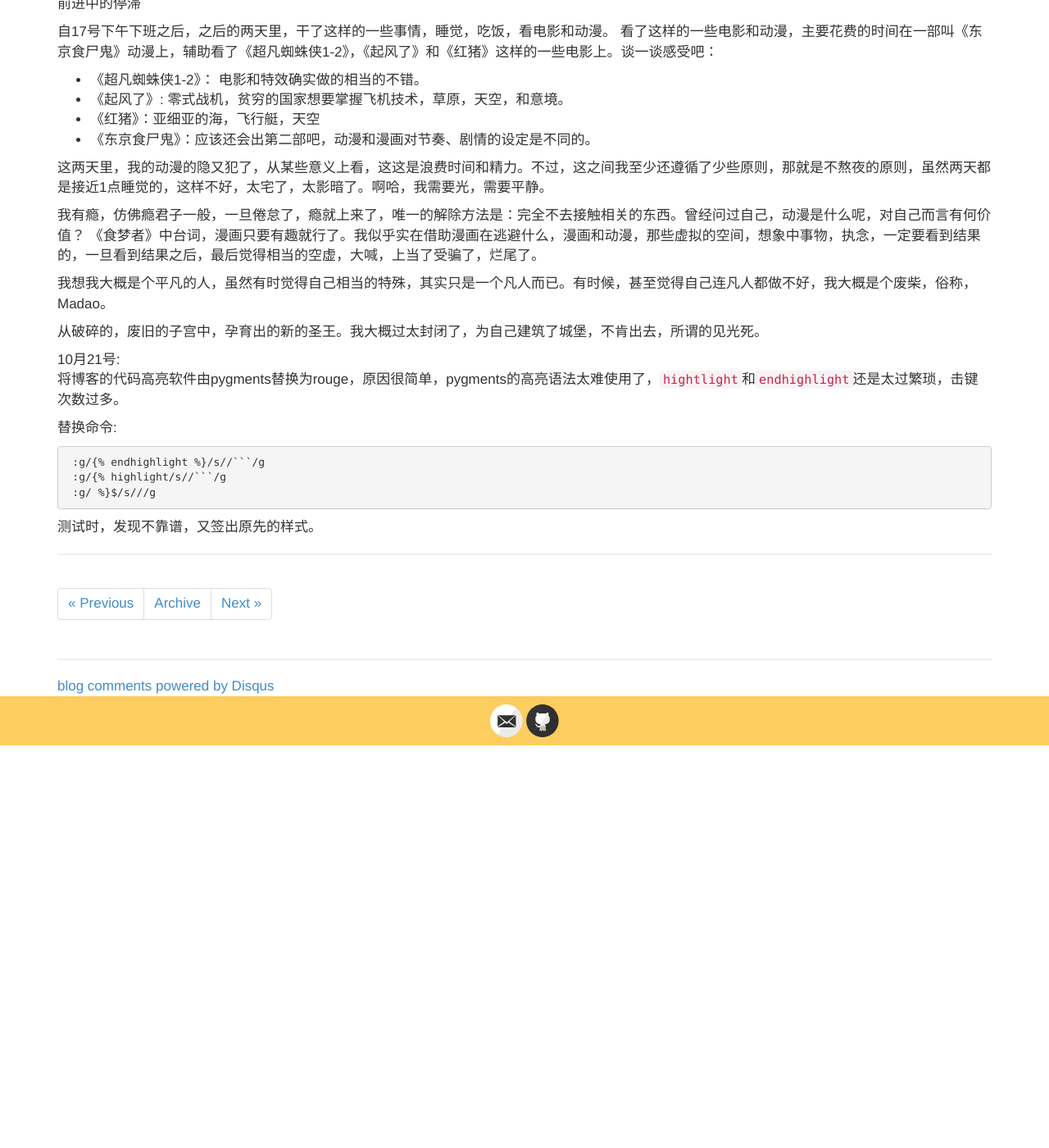
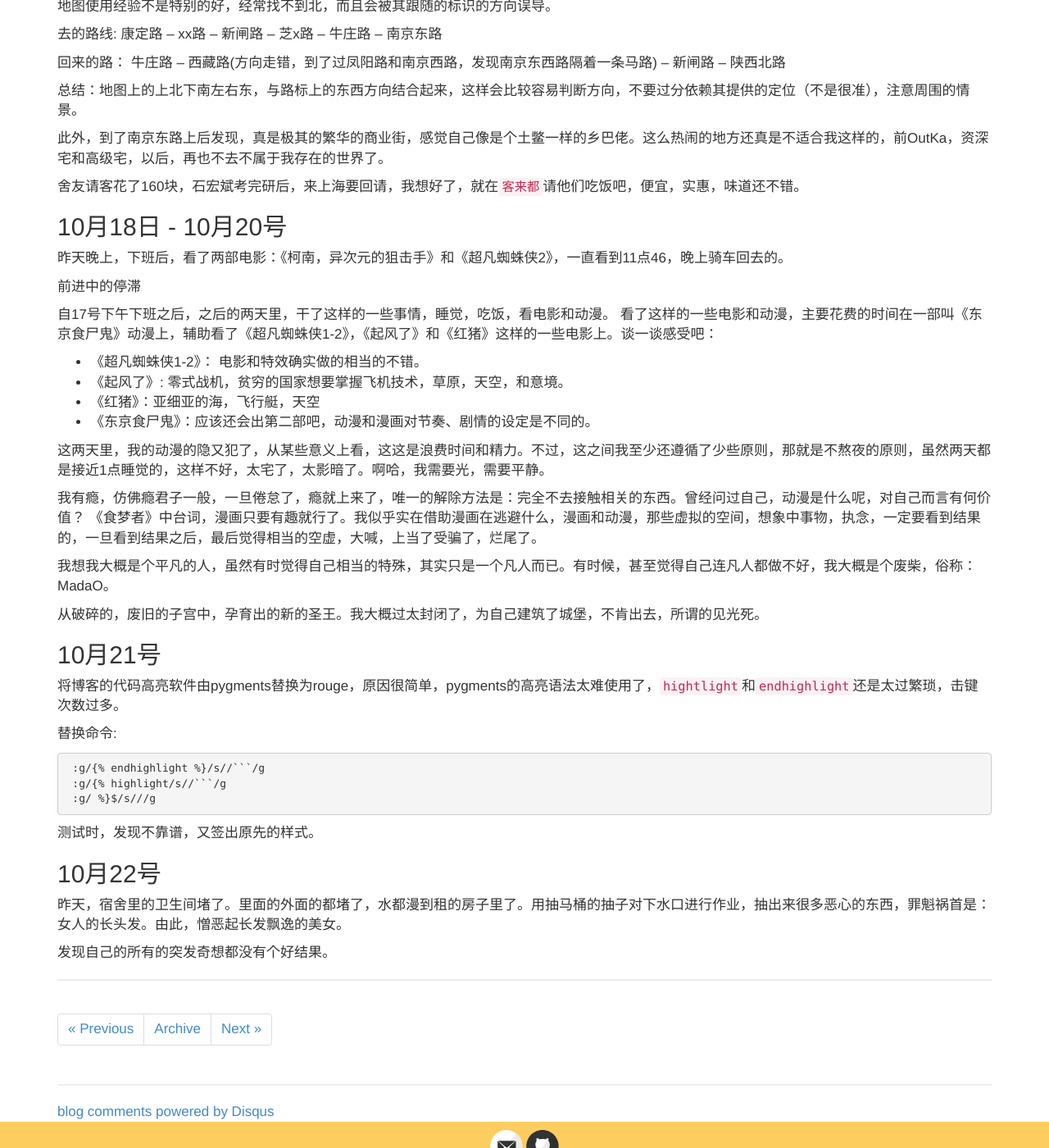
Before and after one commit to xiajian/xiajian.github.io, a Jekyll site: the page built from _posts/2014-09-06-心情日记.md, in a window 1280 px wide and 1400 px high, scrolled down 3740 px. Shown: the whole window at 82% size. Built offline with Jekyll 4.4.1, drawn with Linux system fonts in a browser that asks for light colours; comment, search, counter and statistics services are not loaded; before the commit the page ends 4649 px from its top, so only the background shows below that; some of the changed text lies outside the part shown.

Commit message:
添加bundle

```diff
--- a/_posts/2014-09-06-心情日记.md
+++ b/_posts/2014-09-06-心情日记.md
@@ -13,14 +13,16 @@ title: 邪王真眼的夏的心情日记
 
 想要有多快，快好，还是慢好？ 当然时快好，越快越好。
 
-9月14号：
+## 9月14号
+
 昨天，指导老师发qq消息说，他的天津大学的朋友看到我的博客后，想让我去念他的研究生，一时受宠若惊，细问过后，才知道是看了我《关于软件测试总结》的博文。仔细想了想，觉的不靠谱，要是4个月前也许会考虑过去。但目前是肯定不会去的，工作中还有很多东西值得学习，公司还是相当的有发展潜力。工作对我自生的毛病改进还是相当大的。想我这样的一个非常懒的人，工作压力犹如赶马鞭子，不时时抽两下，是不会前进的。
 
 五个月前，写下篇博客时，对未来还是相当的惆怅的，虽然决定去上海而不是北京，决定学Ruby和Rails，具体的如何走下去不太清楚，但是依然信心满满，觉得自己将来是个人物，上海只是伟大航路的第一站。
 
 现在，面对的东西太多了，需要看的书太多了，需要学的东西太多了。一时间有点失措，所以，过来写日记，希望能理顺思路，看清前进的方向。无论如何，工作是需求的重心，一切以工作为中心。有了这条准测，可以判断事项的轻重缓急。所以，Ruby语言是要加强的，Mongoid是要学习，Rails也是要学习的，项目中用到的Gem包也是要学习的。
 
-9月16号:
+## 9月16号
+
 编程啊，打字啊什么的特别耗手指。尤其是哥还用着VIM，各种键盘操作，其实我就像少敲点字而已，又不想放弃VIM。昨天晚上睡觉的时候想到，可以添加一些快捷键吗，比如Ctrl-S之类的快捷键。
 
 试了一个上午，花了好长时间，发现，Ctrl-S大概不能用map进行键映射，Ctrl-Z又似乎尤其原本的语义，想来想去，只能使用功能键了。具体的添加的键映射如下:
@@ -50,7 +52,8 @@ title: 邪王真眼的夏的心情日记
 
 如果让VIM在不退出的时候，让修改的vimrc文件在当前的vim中生效，在命令模式下，执行`:source ~/.vimrc`
 
-9月20号:
+## 9月20号
+
 昨天晚上头疼的厉害，以为自己感冒了，书也看不进去，于是就跟同事聊天。聊过之后才知道，其实同事都挺NB的，什么交换生留学生之流的，弹钢琴会书法之类。仔细想想，自己就是个土包子，除了会敲字编程，会看的书之外，其他就没什么能力了。不过呢，现在的我只需要这项能力而已，其他都是多余的不必要的，所以，我想说的，我找到了可以度过一生的事业，这样不是挺好的吗，所以，他人再NB也无用，自己NB才是最重要的。
 
 今天早上，10:40的样子，貌似已经不能称之为早上了，来公司后。干了一件很蠢的事情，那就是将Firefox升级到32了，结果不兼容Pentadactyl。冥思苦想，结果还是换回到vimperator。但是，自己的设置的两个键映射和hintkeys不起作用的，键映射重新设置了一下:
@@ -65,31 +68,35 @@ title: 邪王真眼的夏的心情日记
 
 结果只有键映射管用，hintkeys设置的看样子是挂了。算了，勉强凑合着用吧。好不容易周末来公司，原本想立马看书的，结果更新软件，替换插件，然后就各种不太适应。
 
-9月21号:
+## 9月21号
+
 昨天，夜里做了一个很奇怪的梦。在梦里遇到了以前曾有所倾慕的女孩，结果发现人家结婚生小孩了，仔细端详小孩时，发现那小孩是血色红眸轮回眼，梦中的我所有所悟想：原来嫁给了外国人啊。看到小孩的父亲后，俨然一个动漫人物，酷似宇智波佐助。睡醒后，觉的这真是个荒诞的梦。
 
 今天，来公司后。大概11点，楼上的外国人下来跟我说: His Network don't work , No  Internet ，he cann't do bussiness。 我当时就想，我了擦，我英语不好唉。然后就跟他说，you can check you routes, or you can use the wireless network. 一阵手忙脚乱的说了几句话，最后，拿出网线说，you can try wireline。外国人说： Oh , thanks, has so much trobule with you ,I will do it tomorrow 。然后，收拾起他的HP笔记本走了。这是我第一次用英语和真正的外国人说话，有点兴奋，特地跑过去跟学姐balabala了一阵。学姐说，她有一次遇到一个外国人问路，问去淮海路怎么走，也是一阵宁乱。然后，又说了一句，长宁区的日本人比较多。当时没反应过来前后的逻辑，现在想想，大概问路的是日本人，并且用英语问的。
 
 经常用耳机，会引起一定程度的耳鸣。
 
-9月22号：
+## 9月22号
+
 昨天，有修改了一下qq签名。在缓慢的入睡过程中，相到可以介绍一下自己的签名的含义。某种意义而言，签名是自己在漫长的时间轴上留下的flag。至于如何追溯，有近即远还是从头罗列，有点纠结，结果没有时间去做那种事情了。
 
 
 
-9月28号：
+## 9月28号
+
 国庆调休来上班，今天还是真是相当的休闲。仔细想想都没啥事做，又不好正大光明的看书，只好，看看电子书，比如《Web 开发敏捷之道 第三版》，上午还很Happy的看书; 中午，靠墙睡了了一会儿，搞得整个下午混混沉沉，有不时有人来打断我。
 
 快下班的时候，折腾了一会儿博客(换成Jekyll Bootstrap)，然后，就整个晚上都没有了。
 
 看手机的时候一直显示19:28，觉得奇怪，因为很久之前自己看了一下时间的，那时显示的就是19:28。解锁一看，我了个擦，都10点半了，原本还想搞完博客看书。
 
-9月29号:
+## 9月29号
 早上起来就觉的非常的没有精神，昨夜又没睡好。尽管，自从去年10月份之后，睡眠就一直不是很好，但是，特别没精神的次数不多。
 
 最糟糕的就是，上班觉得没什么精神，并且手又疼，感觉是最不好的。
 
-10月8号:
+## 10月8号
+
 不愿意在原地踏步，想要自己新建一个后台任务管理的项目，没能说动前辈支持我。决定自己开干，虽然不知道未来会是什么样子的，但是，如果不去做，未来是不会有丝毫的改变的。
 
 Rails后台界面的两个Gem: rails_admin和后台模板: web-app-theme:
@@ -101,7 +108,8 @@ Rails后台界面的两个Gem: rails_admin和后台模板: web-app-theme:
 
 备注：结果做了一件超无聊的事情，将原先后台的542个erb文件，替换为haml格式的文本。花了2-3天的功夫，等于原地踏步踏。
 
-10月12号:
+## 10月12号
+
 今天早上，早起和同事(男)一起去南京西路的环艺电影城看电影，Marvel出品，《银河护卫队》，感觉不是特别的好看，剧情不是特别的扣人心弦，但特效做的挺NB的。
 
 回来的路上，同事说，虽然也是讲外星人的，没有之前看的一个电影好看，名字是《杀戮轮回》，又叫《明日边缘》。时间不断的轮回和重置，这有点像凉宫春日中的1万5前次的夏日。
@@ -115,10 +123,11 @@ Rails后台界面的两个Gem: rails_admin和后台模板: web-app-theme:
 
 最近，比较的浮躁，需要好好冷静下来做些有用的、有意义的事情。
 
-10月14号：
+## 10月14号
 最近，进入了倦怠期。睡眠不是很好，有时候，觉得什么都没有意思，不想干任何事情，时常在工作的时候，打开ishuhui看有没有更新。或许，应该寻找新的刺激点，获取应该重拾遗忘的东西，比如，RHG。
 
-10月16号:
+## 10月16号
+
 最近，一直想着要买个Macbook。但是，存在两个障碍：
 
 1. Macbook很贵，除了好看些，没有更大的吸引力了
@@ -146,7 +155,8 @@ Rails后台界面的两个Gem: rails_admin和后台模板: web-app-theme:
 
 舍友请客花了160块，石宏斌考完研后，来上海要回请，我想好了，就在`客来都`请他们吃饭吧，便宜，实惠，味道还不错。
 
-10月18日：
+## 10月18日 - 10月20号
+
 昨天晚上，下班后，看了两部电影：《柯南，异次元的狙击手》和《超凡蜘蛛侠2》，一直看到11点46，晚上骑车回去的。
 
 前进中的停滞
@@ -162,11 +172,12 @@ Rails后台界面的两个Gem: rails_admin和后台模板: web-app-theme:
 
 我有瘾，仿佛瘾君子一般，一旦倦怠了，瘾就上来了，唯一的解除方法是：完全不去接触相关的东西。曾经问过自己，动漫是什么呢，对自己而言有何价值？ 《食梦者》中台词，漫画只要有趣就行了。我似乎实在借助漫画在逃避什么，漫画和动漫，那些虚拟的空间，想象中事物，执念，一定要看到结果的，一旦看到结果之后，最后觉得相当的空虚，大喊，上当了受骗了，烂尾了。
 
-我想我大概是个平凡的人，虽然有时觉得自己相当的特殊，其实只是一个凡人而已。有时候，甚至觉得自己连凡人都做不好，我大概是个废柴，俗称，Madao。
+我想我大概是个平凡的人，虽然有时觉得自己相当的特殊，其实只是一个凡人而已。有时候，甚至觉得自己连凡人都做不好，我大概是个废柴，俗称：MadaO。
 
 从破碎的，废旧的子宫中，孕育出的新的圣王。我大概过太封闭了，为自己建筑了城堡，不肯出去，所谓的见光死。
 
-10月21号:
+## 10月21号
+
 将博客的代码高亮软件由pygments替换为rouge，原因很简单，pygments的高亮语法太难使用了，`hightlight`和`endhighlight`还是太过繁琐，击键次数过多。
 
 替换命令:
@@ -177,3 +188,9 @@ Rails后台界面的两个Gem: rails_admin和后台模板: web-app-theme:
      :g/ %}$/s///g
      {% endraw %}
 测试时，发现不靠谱，又签出原先的样式。
+
+## 10月22号
+
+昨天，宿舍里的卫生间堵了。里面的外面的都堵了，水都漫到租的房子里了。用抽马桶的抽子对下水口进行作业，抽出来很多恶心的东西，罪魁祸首是：女人的长头发。由此，憎恶起长发飘逸的美女。
+
+发现自己的所有的突发奇想都没有个好结果。
```
Also changed, not shown: _posts/2014-10-08-新的后台.md (+2 -0 lines), _posts/2014-10-16-Api taster.md (+2 -0 lines), _posts/2014-10-20-关于Gitlab.md (+12 -0 lines), _posts/2014-10-21-dalli.md (+1 -1 lines), _posts/2014-10-22-bundle.md (added, +333 -0 lines), assets/images/gitlab.png (added).
